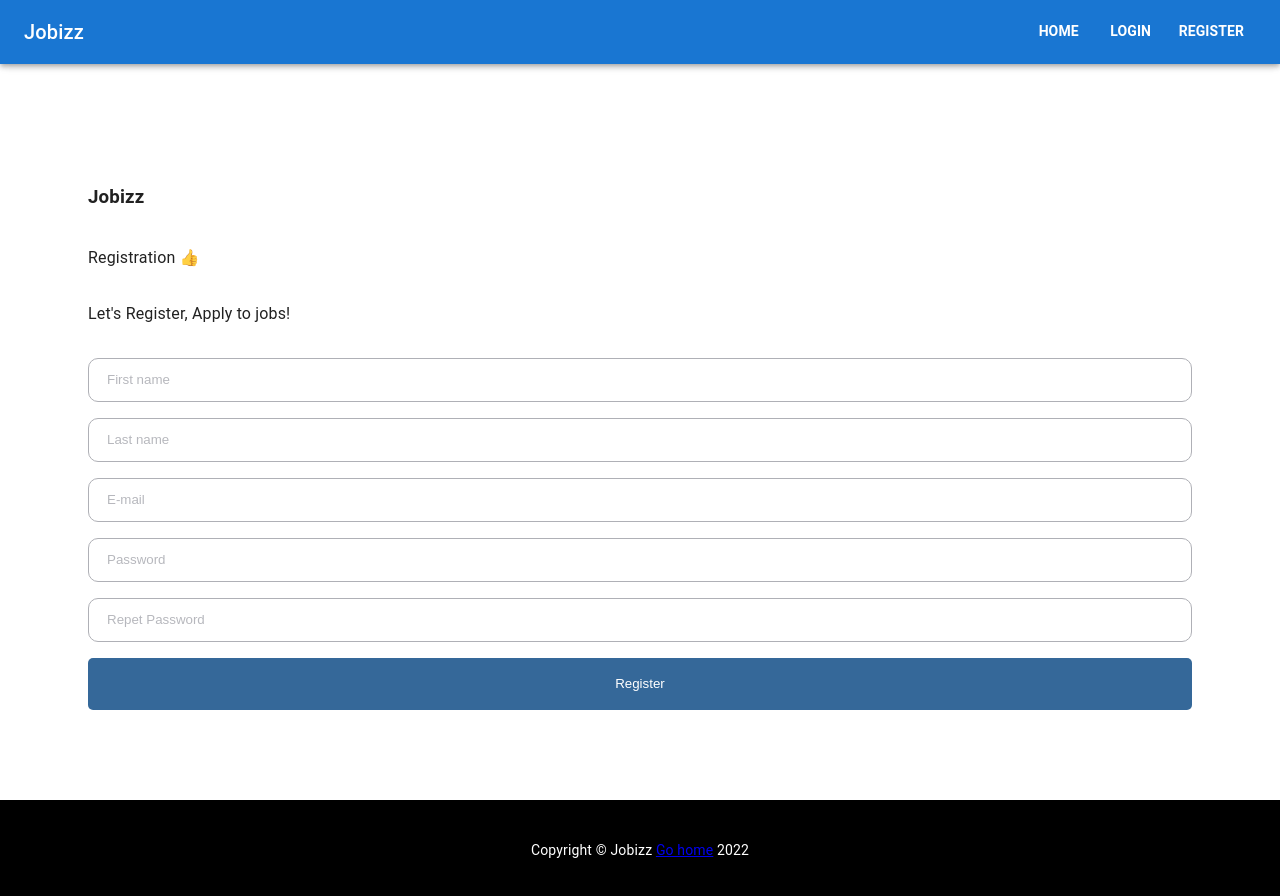
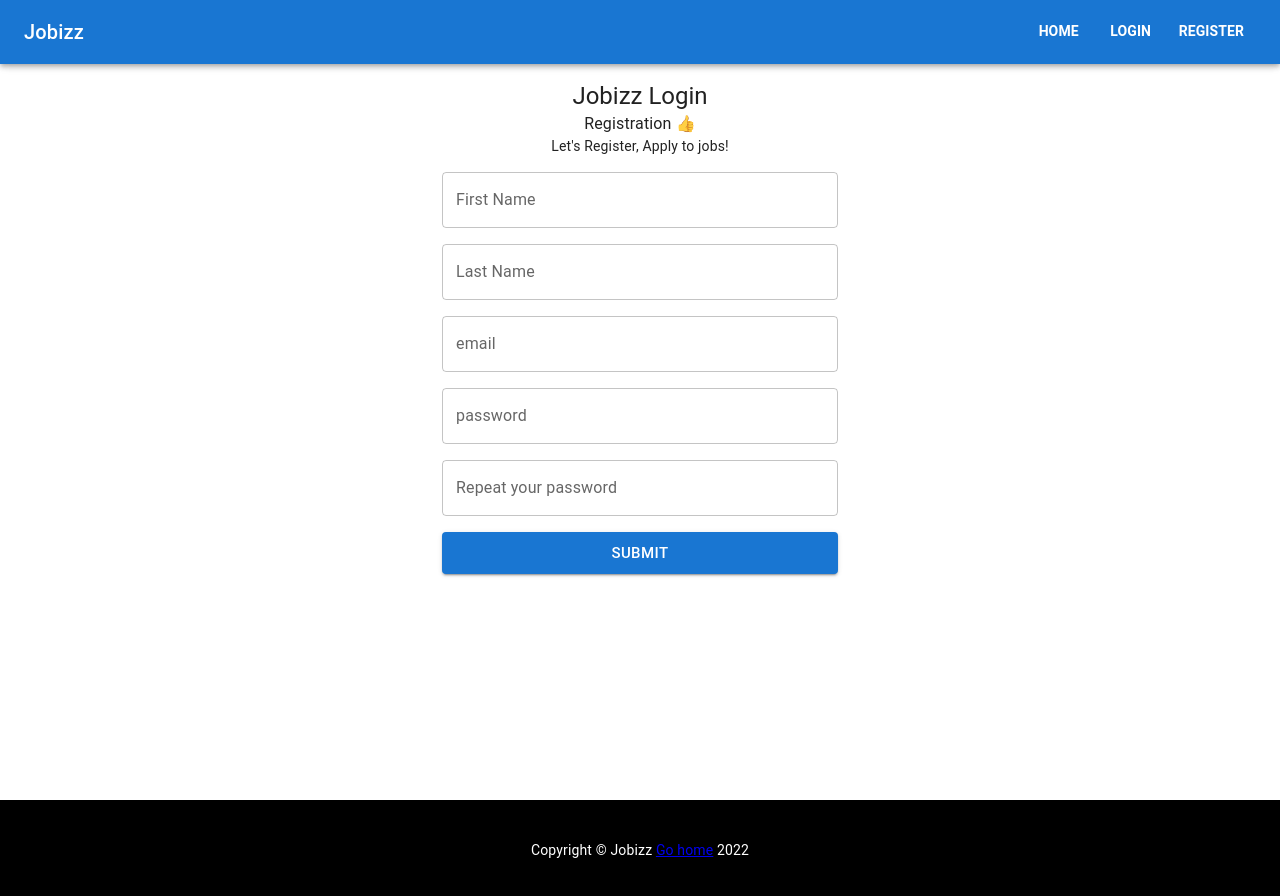
Before and after one commit to DanteDev2102/hackathon-gentleman-programming-frontend-, a React (Vite) app: page /register in a window 1280 px wide. Shown: the top 896 px of the page. Built offline with nearby package versions, Linux system fonts and the light colour scheme.

Commit message:
update/UI-MUI LOGIN & REGISTER

```diff
--- a/src/App.tsx
+++ b/src/App.tsx
@@ -1,9 +1,9 @@
+import { Footer, Layout } from '@/components'
 import { store } from '@/redux'
 import { Provider } from 'react-redux'
+import { BrowserRouter } from 'react-router-dom'
+import { Navbar } from './components/Navbar'
 import Router from './router/Router'
-import { Layout, Footer } from '@/components'
-import { Navbar } from './components/Navbar'
-import { BrowserRouter } from 'react-router-dom'
 
 function App() {
   return (
--- a/src/components/Layout/Layout.tsx
+++ b/src/components/Layout/Layout.tsx
@@ -1,6 +1,6 @@
 import { CssBaseline } from '@mui/material'
 import Container from '@mui/material/Container'
-import React, { Fragment, PropsWithChildren } from 'react'
+import { Fragment, PropsWithChildren } from 'react'
 
 export const Layout = ({ children }: PropsWithChildren) => {
   return (
--- a/src/page/Login/Login.tsx
+++ b/src/page/Login/Login.tsx
@@ -1,66 +1,80 @@
-import { useFormik } from "formik";
-import * as Yup from "yup";
-import React from "react";
-import "./styles/Login.css";
+import { Button } from '@mui/material'
+import Box from '@mui/material/Box'
+import Container from '@mui/material/Container'
+import Grid from '@mui/material/Grid'
+import TextField from '@mui/material/TextField'
+import Typography from '@mui/material/Typography'
+import { useFormik } from 'formik'
+import React from 'react'
+import * as Yup from 'yup'
 export interface LoginInterface {}
 
 interface FormValues {
-  email: string;
-  password: string;
+  email: string
+  password: string
 }
 const Login: React.FC<LoginInterface> = () => {
   const formik = useFormik({
     initialValues: {
-      email: "",
-      password: "",
+      email: '',
+      password: '',
     },
     onSubmit: (values) => {
-      console.log(values);
+      console.log(values)
     },
     validationSchema: Yup.object({
-      email: Yup.string().email("Invalid email").required("Required"),
-      password: Yup.string().required("No password provided."),
+      email: Yup.string().email('Invalid email').required('Required'),
+      password: Yup.string().required('No password provided.'),
     }),
-  });
+  })
 
   return (
-    <div className="login">
-      <div className="hero">
-        <h3>Jobizz</h3>
-        <p>Welcame Back 👋</p>
-        <p>Let's log in, Apply to jobs!</p>
-      </div>
+    <Container component='main' maxWidth='xs'>
+      <Box component='form' onSubmit={formik.handleSubmit} sx={{ mt: 2 }}>
+        <Grid container spacing={2} justifyContent='center' textAlign='center'>
+          <Grid item xs={12}>
+            <Typography variant='h5'>Jobizz Login</Typography>
+            <Typography>Welcame Back 👋</Typography>
+            <Typography variant='body2'>Let's log in, Apply to jobs!</Typography>
+          </Grid>
+          <Grid item xs={12}>
+            <TextField
+              fullWidth
+              id='email'
+              name='email'
+              label='email'
+              type='email'
+              placeholder='usuario o mail'
+              value={formik.values.email}
+              onChange={formik.handleChange}
+              error={formik.touched.email && Boolean(formik.errors.email)}
+              helperText={formik.touched.email && formik.errors.email}
+            />
+          </Grid>
 
-      <form className="login-form" noValidate onSubmit={formik.handleSubmit}>
-        <input
-          type="email"
-          name="email"
-          placeholder="E-mail"
-          value={formik.values.email}
-          onChange={formik.handleChange}
-          onBlur={formik.handleBlur}
-        />
-        {formik.touched.email && formik.errors.email && (
-          <span>{formik.errors.email}</span>
-        )}
-        <input
-          type="password"
-          name="password"
-          placeholder="Password"
-          value={formik.values.password}
-          onChange={formik.handleChange}
-          onBlur={formik.handleBlur}
-        />
-        {formik.touched.password && formik.errors.password && (
-          <span>{formik.errors.password}</span>
-        )}
-        <button type="submit">Log in</button>
-      </form>
-      <div className="button-section">
-        <span>Forgot Password? </span>
-      </div>
-    </div>
-  );
-};
+          <Grid item xs={12}>
+            <TextField
+              fullWidth
+              id='password'
+              name='password'
+              label='password'
+              type='password'
+              placeholder='password'
+              value={formik.values.password}
+              onChange={formik.handleChange}
+              error={formik.touched.password && Boolean(formik.errors.password)}
+              helperText={formik.touched.password && formik.errors.password}
+            />
+          </Grid>
+          <Grid item xs={12}>
+            <Button size='large' fullWidth type='submit' variant='contained'>
+              Login
+            </Button>
+          </Grid>
+        </Grid>
+      </Box>
+    </Container>
+  )
+}
 
-export default Login;
+export default Login
--- a/src/page/Register/Register.tsx
+++ b/src/page/Register/Register.tsx
@@ -1,117 +1,146 @@
-import React from "react";
-import { useFormik } from "formik";
-import * as Yup from "yup";
-import "./styles/Register.css";
-import axios from "axios";
+import { Button } from '@mui/material'
+import Box from '@mui/material/Box'
+import Container from '@mui/material/Container'
+import Grid from '@mui/material/Grid'
+import TextField from '@mui/material/TextField'
+import Typography from '@mui/material/Typography'
+import axios from 'axios'
+import { useFormik } from 'formik'
+import React from 'react'
+import * as Yup from 'yup'
+import './styles/Register.css'
 export interface RegisterInterface {}
 
 interface FormValues {
-  name: string;
-  email: string;
-  password1: string;
-  password2: string;
+  name: string
+  email: string
+  password1: string
+  password2: string
 }
 
 const Register: React.FC<RegisterInterface> = () => {
   const formik = useFormik({
     initialValues: {
-      firstName: "",
-      lastName: "",
-      email: "",
-      password1: "",
-      password2: "",
+      firstName: '',
+      lastName: '',
+      email: '',
+      password1: '',
+      password2: '',
     },
-    onSubmit: async ({email,lastName,firstName,password1,password2}) => {
-      const res = await axios.post('http://localhost:3001/user/register',{
+    onSubmit: async ({ email, lastName, firstName, password1, password2 }) => {
+      const res = await axios.post('http://localhost:3001/user/register', {
         email,
         lastName,
         firstName,
         password: password1,
-        passwordConfirm: password2
+        passwordConfirm: password2,
       })
       console.log(res)
     },
     validationSchema: Yup.object({
-      firstName: Yup.string()
-        .max(15, "Must be 15 characters or less")
-        .required("Required"),
-      lastName: Yup.string()
-        .max(15, "Must be 15 characters or less")
-        .required("Required"),
-      email: Yup.string().email("Invalid email").required("Required"),
-      password1: Yup.string().required("No password provided."),
+      firstName: Yup.string().max(15, 'Must be 15 characters or less').required('Required'),
+      lastName: Yup.string().max(15, 'Must be 15 characters or less').required('Required'),
+      email: Yup.string().email('Invalid email').required('Required'),
+      password1: Yup.string().required('No password provided.'),
       password2: Yup.string()
-        .oneOf([Yup.ref("password1"), null], "Passwords must match")
-        .required("Required"),
+        .oneOf([Yup.ref('password1'), null], 'Passwords must match')
+        .required('Required'),
     }),
-  });
+  })
 
   return (
-    <div className="register">
-      <h3>Jobizz</h3>
-      <p>Registration 👍</p>
-      <p>Let's Register, Apply to jobs!</p>
-
-      <form className="register-form" noValidate onSubmit={formik.handleSubmit}>
-        <input
-          type="text"
-          name="firstName"
-          placeholder="First name"
+    <>
+      <Container component='main' maxWidth='xs'>
+        <Box component='form' onSubmit={formik.handleSubmit} sx={{ mt: 2 }}>
+          <Grid container spacing={2} justifyContent='center' textAlign='center'>
+            <Grid item xs={12}>
+              <Typography variant='h5'>Jobizz Login</Typography>
+              <Typography>Registration 👍</Typography>
+              <Typography variant='body2'>Let's Register, Apply to jobs!</Typography>
+            </Grid>
+            <Grid item xs={12}>
+              <TextField
+                fullWidth
+                id='firstName'
+                name='firstName'
+                label='First Name'
+                type='text'
+                placeholder='First Name'
                 value={formik.values.firstName}
                 onChange={formik.handleChange}
-          onBlur={formik.handleBlur}
+                error={formik.touched.firstName && Boolean(formik.errors.firstName)}
+                helperText={formik.touched.firstName && formik.errors.firstName}
               />
-        {formik.touched.firstName && formik.errors.firstName && (
-          <span>{formik.errors.firstName}</span>
-        )}
-        <input
-          type="text"
-          name="lastName"
-          placeholder="Last name"
+            </Grid>
+            <Grid item xs={12}>
+              <TextField
+                fullWidth
+                id='lastName'
+                name='lastName'
+                label='Last Name'
+                type='text'
+                placeholder='First Name'
                 value={formik.values.lastName}
                 onChange={formik.handleChange}
-          onBlur={formik.handleBlur}
+                error={formik.touched.lastName && Boolean(formik.errors.lastName)}
+                helperText={formik.touched.lastName && formik.errors.lastName}
               />
-        {formik.touched.lastName && formik.errors.lastName && (
-          <span>{formik.errors.lastName}</span>
-        )}
-        <input
-          type="email"
-          name="email"
-          placeholder="E-mail"
+            </Grid>
+            <Grid item xs={12}>
+              <TextField
+                fullWidth
+                id='email'
+                name='email'
+                label='email'
+                type='email'
+                placeholder='usuario o mail'
                 value={formik.values.email}
                 onChange={formik.handleChange}
-          onBlur={formik.handleBlur}
+                error={formik.touched.email && Boolean(formik.errors.email)}
+                helperText={formik.touched.email && formik.errors.email}
               />
-        {formik.touched.email && formik.errors.email && (
-          <span>{formik.errors.email}</span>
-        )}
-        <input
-          type="password"
-          name="password1"
-          placeholder="Password"
+            </Grid>
+
+            <Grid item xs={12}>
+              <TextField
+                fullWidth
+                id='password1'
+                name='password1'
+                label='password'
+                type='password'
+                placeholder='password'
                 value={formik.values.password1}
                 onChange={formik.handleChange}
-          onBlur={formik.handleBlur}
+                error={formik.touched.password1 && Boolean(formik.errors.password1)}
+                helperText={formik.touched.password1 && formik.errors.password1}
               />
-        {formik.touched.password1 && formik.errors.password1 && (
-          <span>{formik.errors.password1}</span>
-        )}
-        <input
-          type="password"
-          name="password2"
-          placeholder="Repet Password"
+            </Grid>
+
+            <Grid item xs={12}>
+              <TextField
+                fullWidth
+                id='password2'
+                name='password2'
+                label='Repeat your password'
+                type='password'
+                placeholder='password'
                 value={formik.values.password2}
                 onChange={formik.handleChange}
-          onBlur={formik.handleBlur}
+                error={formik.touched.password2 && Boolean(formik.errors.password2)}
+                helperText={formik.touched.password2 && formik.errors.password2}
               />
-        {formik.touched.password2 && formik.errors.password2 && (
-          <span>{formik.errors.password2}</span>
-        )}
-        <button type="submit">Register</button>
-      </form>
-    </div>
-  );
-};
+            </Grid>
 
-export default Register;
+            <Grid item xs={12}>
+              <Button size='large' fullWidth type='submit' variant='contained'>
+                submit
+              </Button>
+            </Grid>
+          </Grid>
+        </Box>
+      </Container>
+    </>
+  )
+}
+
+export default Register
```
Lines whose indentation alone changed are shown as unchanged.
